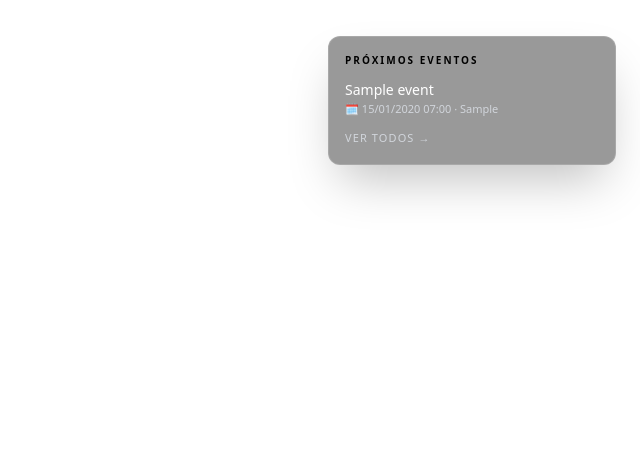
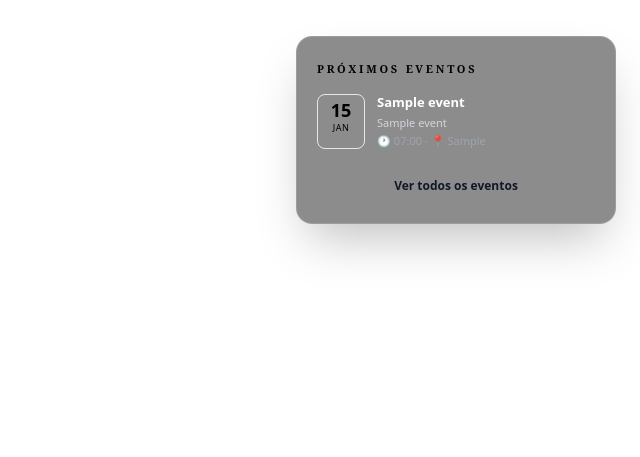
Before and after one commit to lapomed/site-galeria, a Django app: template core/templates/core/home.html in a window 1280 px wide. Shown: the part 60-517 px from the top of the page, without its empty margins (640-1280 px from the left). Run offline with Django 5.2, Linux system fonts and the light colour scheme; the template is opened without the code that fills it: values that come from a table or form of the project are taken from there, others are empty; tables that the repository leaves empty hold one stand-in row (values such as "Sample post"); grey boxes marked "Sample" are stand-in pictures; parts of the project's set-up code (start-up, migrations or seed data) failed here and were passed over; some libraries are stand-ins or nearby versions.

Commit message:
feat(home): redesenha o widget de proximos eventos (estilo editorial)
Cartao flutuante com chip de data em dourado (dia + mes), titulo,
subtitulo/local e botao dourado 'Ver todos os eventos', com divisorias
entre itens. Mantem o design system (Cinzel/Lato, lapomed-gold).

```diff
--- a/core/templates/core/home.html
+++ b/core/templates/core/home.html
@@ -3,19 +3,30 @@
 {% block body_class %}no-scroll{% endblock %}
 {% block content %}
 {% if upcoming_events %}
-<div class="hidden lg:block fixed top-24 right-6 z-40 w-72 rounded-xl backdrop-blur-md bg-black/40 border border-white/15 p-4 shadow-2xl">
-  <p class="text-[10px] font-bold uppercase tracking-[0.2em] text-lapomed-gold mb-3">Próximos eventos</p>
-  <ul class="space-y-3">
+<div class="hidden lg:block fixed top-24 right-6 z-40 w-80 rounded-2xl backdrop-blur-md bg-black/45 border border-white/15 shadow-2xl overflow-hidden">
+  <div class="h-1 bg-lapomed-gold"></div>
+  <div class="p-5">
+    <p class="font-serif text-[11px] font-bold uppercase tracking-[0.25em] text-lapomed-gold mb-4">Próximos eventos</p>
+    <ul class="space-y-4">
       {% for e in upcoming_events %}
       <li>
-      <a href="{% url 'event_detail' e.slug %}" class="block group">
-        <p class="text-sm text-white font-medium leading-snug group-hover:text-lapomed-gold transition-colors">{{ e.title }}</p>
-        <p class="text-[11px] text-gray-300 mt-0.5">🗓 {{ e.start_at|date:'d/m/Y H:i' }}{% if e.location %} · {{ e.location }}{% endif %}</p>
+        <a href="{% url 'event_detail' e.slug %}" class="flex gap-3 group">
+          <div class="flex-shrink-0 w-12 text-center rounded-lg bg-lapomed-gold/15 border border-lapomed-gold/30 py-1.5">
+            <div class="text-lg font-bold text-lapomed-gold leading-none">{{ e.start_at|date:'d' }}</div>
+            <div class="text-[9px] uppercase tracking-wider text-lapomed-gold/80 mt-0.5">{{ e.start_at|date:'M' }}</div>
+          </div>
+          <div class="min-w-0">
+            <p class="text-[13px] font-bold text-white leading-snug group-hover:text-lapomed-gold transition-colors">{{ e.title }}</p>
+            {% if e.subtitle %}<p class="text-[11px] text-gray-300 mt-1 leading-snug">{{ e.subtitle }}</p>{% endif %}
+            <p class="text-[11px] text-gray-400 mt-0.5">🕐 {{ e.start_at|date:'H:i' }}{% if e.location %} · 📍 {{ e.location }}{% endif %}</p>
+          </div>
         </a>
       </li>
+      {% if not forloop.last %}<li class="h-px bg-white/10"></li>{% endif %}
       {% endfor %}
     </ul>
-  <a href="{% url 'events_list' %}" class="mt-3 inline-block text-[11px] text-gray-300 hover:text-white uppercase tracking-widest">Ver todos →</a>
+    <a href="{% url 'events_list' %}" class="mt-5 block text-center text-[12px] font-bold text-gray-900 bg-lapomed-gold hover:brightness-95 rounded-full py-2 transition">Ver todos os eventos</a>
+  </div>
 </div>
 {% endif %}
 {% if slides %}
```
Lines whose indentation alone changed are shown as unchanged.
